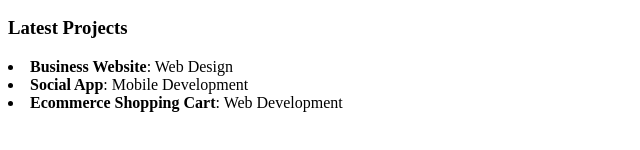
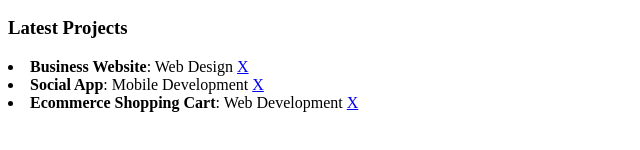
Before and after one commit to Stevegolden12/addproject-react, a React (Create React App) app: page / in a window 1280 px wide. Shown: the part 176-326 px from the top of the page, without its empty margins (0-640 px from the left). Built offline with nearby package versions, Linux system fonts and the light colour scheme.

Commit message:
Added remove program feature
Added React to include a remove program feature.

```diff
--- a/src/App.js
+++ b/src/App.js
@@ -43,12 +43,18 @@
       projects: projects
     });
   }
+  handleDeleteProject(id) {
+    let projects = this.state.projects;
+    let index = projects.findIndex(x => x.id === id);
+    projects.splice(index, 1);
+    this.setState({ projects: projects });
+  }
 
   render() {
     return (
       <div className="App">
         <AddProject addProject={ this.handleAddProject.bind(this)} />
-      <Projects projects={this.state.projects}/>
+        <Projects projects={this.state.projects} onDelete={this.handleDeleteProject.bind(this)}/>
       </div>
     );
   }
--- a/src/Components/ProjectItem.js
+++ b/src/Components/ProjectItem.js
@@ -1,11 +1,13 @@
 import React, { Component } from 'react';
 
-
 class ProjectItem extends Component {
+  deleteProject(id) {
+    this.props.onDelete(id);
+  }
   render() {
     return (
       <li className="Project">
-        <strong>{this.props.project.title}</strong>: { this.props.project.category }
+        <strong>{this.props.project.title}</strong>: {this.props.project.category} <a href="#" onClick={this.deleteProject.bind(this, this.props.project.id)}>X</a>
       </li>
     );
   }
--- a/src/Components/Projects.js
+++ b/src/Components/Projects.js
@@ -2,13 +2,17 @@
 import ProjectItem from './ProjectItem';
 
 class Projects extends Component {
+  deleteProject(id) {
+    this.props.onDelete(id);
+  }
+
   render() {
     let projectItems;
     if (this.props.projects) {
       projectItems = this.props.projects.map(project => {
         //console.log(project);
         return (
-          <ProjectItem key={ project.title } project={ project } />
+          <ProjectItem onDelete={this.deleteProject.bind(this)} key={ project.title } project={ project } />
           );
       });
     }
```
